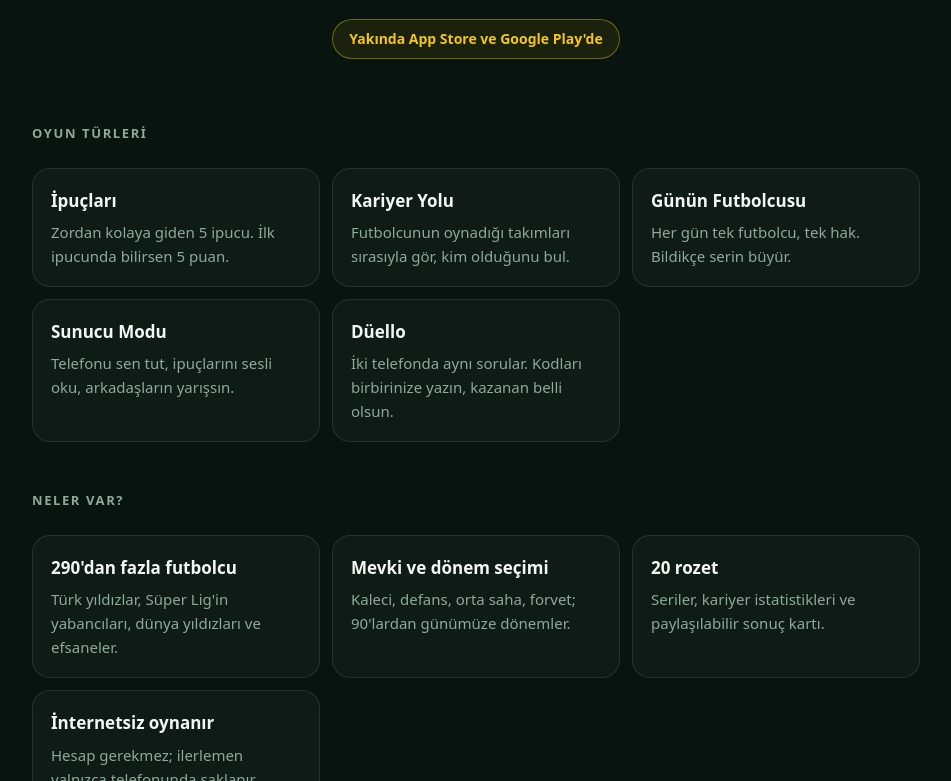
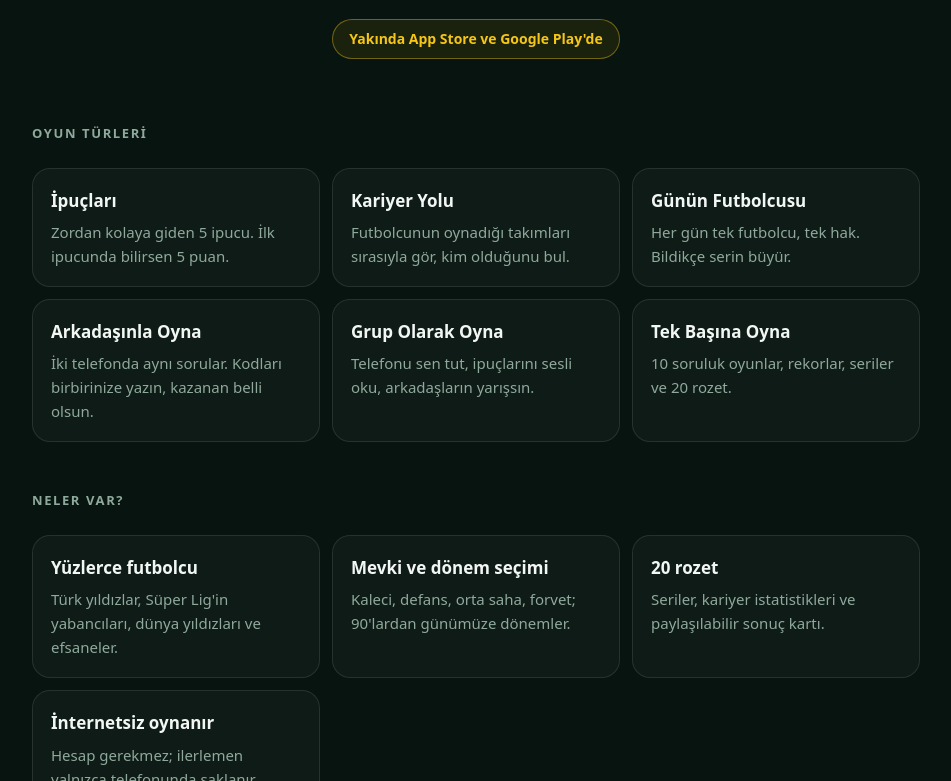
Before and after one commit to mekatronizm1-coder/hangi-futbolcu, a plain HTML site: page index.html in a window 1280 px wide. Shown: the part 391-1172 px from the top of the page, without its empty margins (164-1115 px from the left). Drawn offline with Linux system fonts and the light colour scheme.

Commit message:
Mod adlarını güncelle, arkadaşla oynama kodlarını gizlilik politikasına ekle
Co-Authored-By: Claude Opus 5.5 <noreply@anthropic.com>

```diff
--- a/index.html
+++ b/index.html
@@ -32,13 +32,14 @@
         <div class="card"><h3>İpuçları</h3><p>Zordan kolaya giden 5 ipucu. İlk ipucunda bilirsen 5 puan.</p></div>
         <div class="card"><h3>Kariyer Yolu</h3><p>Futbolcunun oynadığı takımları sırasıyla gör, kim olduğunu bul.</p></div>
         <div class="card"><h3>Günün Futbolcusu</h3><p>Her gün tek futbolcu, tek hak. Bildikçe serin büyür.</p></div>
-        <div class="card"><h3>Sunucu Modu</h3><p>Telefonu sen tut, ipuçlarını sesli oku, arkadaşların yarışsın.</p></div>
-        <div class="card"><h3>Düello</h3><p>İki telefonda aynı sorular. Kodları birbirinize yazın, kazanan belli olsun.</p></div>
+        <div class="card"><h3>Arkadaşınla Oyna</h3><p>İki telefonda aynı sorular. Kodları birbirinize yazın, kazanan belli olsun.</p></div>
+        <div class="card"><h3>Grup Olarak Oyna</h3><p>Telefonu sen tut, ipuçlarını sesli oku, arkadaşların yarışsın.</p></div>
+        <div class="card"><h3>Tek Başına Oyna</h3><p>10 soruluk oyunlar, rekorlar, seriler ve 20 rozet.</p></div>
       </div>
 
       <h2 class="sec">Neler var?</h2>
       <div class="grid">
-        <div class="card"><h3>290'dan fazla futbolcu</h3><p>Türk yıldızlar, Süper Lig'in yabancıları, dünya yıldızları ve efsaneler.</p></div>
+        <div class="card"><h3>Yüzlerce futbolcu</h3><p>Türk yıldızlar, Süper Lig'in yabancıları, dünya yıldızları ve efsaneler.</p></div>
         <div class="card"><h3>Mevki ve dönem seçimi</h3><p>Kaleci, defans, orta saha, forvet; 90'lardan günümüze dönemler.</p></div>
         <div class="card"><h3>20 rozet</h3><p>Seriler, kariyer istatistikleri ve paylaşılabilir sonuç kartı.</p></div>
         <div class="card"><h3>İnternetsiz oynanır</h3><p>Hesap gerekmez; ilerlemen yalnızca telefonunda saklanır.</p></div>
```
Also changed, not shown: destek.html (+3 -3 lines), gizlilik.html (+4 -1 lines).
